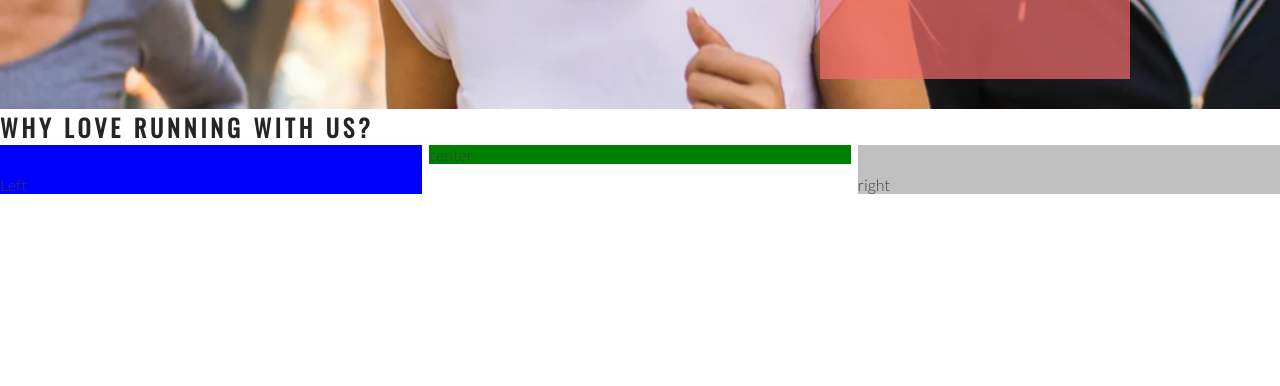
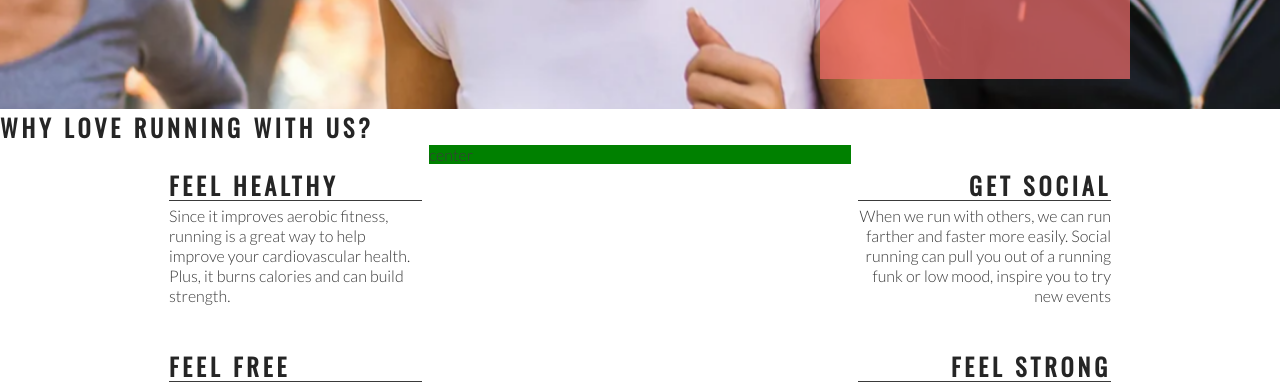
Before and after one commit to LinnSilver/Love-running, a plain HTML site: page index.html in a window 1280 px wide. Shown: the part 566-952 px from the top of the page. Drawn offline with nearby package versions, Linux system fonts and the light colour scheme.

Commit message:
add right about section content and style

```diff
--- a/assets/css/style.css
+++ b/assets/css/style.css
@@ -122,19 +122,46 @@ h1, h2 {
     padding-top: 30px;
     width: 33%;
     float: left;
-    background-color: blue;
 }
 
 #right-about {
     padding-top: 30px;
     width: 33%;
     float: right;
-    background-color: silver;
 }
 
 #center-about {
-
     width: 33%;
     margin: 0 auto;
     background-color: green;
 }
+
+hr {
+    border-top: 1px solid #3a3a3a;
+    width: 100%;
+    margin: 5px 0;
+}
+
+.left-about-heading {
+    width: 60%;
+    float: right;
+    line-height: 20px;
+    clear: both;
+    margin-bottom: 50px;
+}
+
+.right-about-heading {
+    width: 60%;
+    float: left;
+    line-height: 20px;
+    clear: both;
+    margin-bottom: 50px;
+}
+
+.right-about-heading h2 {
+    text-align: right;
+}
+
+.right-about-heading p {
+    text-align: right;
+}
--- a/index.html
+++ b/index.html
@@ -42,8 +42,38 @@
     </section>
     <section id="club-ethos">
         <h1>Why Love Running With Us?</h1>
-        <div id="left-about">Left</div>
-        <div id="right-about">right</div>
+        <div id="left-about">
+            <div class="left-about-heading">
+                <h2>Feel Healthy</h2>
+                <hr>
+                <p>
+                    Since it improves aerobic fitness, running is a great way to help improve your cardiovascular health. Plus, it burns calories and can build strength.
+                </p>
+            </div>
+            <div class="left-about-heading">
+                <h2>Feel Free</h2>
+                <hr>
+                <p>
+                    Physical exercise, running included, is known to release endorphins in the brain. Endorphins make you more energetic, more awake and, yes, happier.
+                </p>
+            </div>
+        </div>
+        <div id="right-about">
+            <div class="right-about-heading">
+                <h2>Get Social</h2>
+                <hr>
+                <p>
+                    When we run with others, we can run farther and faster more easily. Social running can pull you out of a running funk or low mood, inspire you to try new events
+                </p>
+            </div>
+            <div class="right-about-heading">
+                <h2>Feel Strong</h2>
+                <hr>
+                <p>
+                    Running strengthens your heart by pumping blood more effectively through your body.
+                </p>
+            </div>
+        </div>
         <div id="center-about">center</div>
     </section>
     <section>
```
